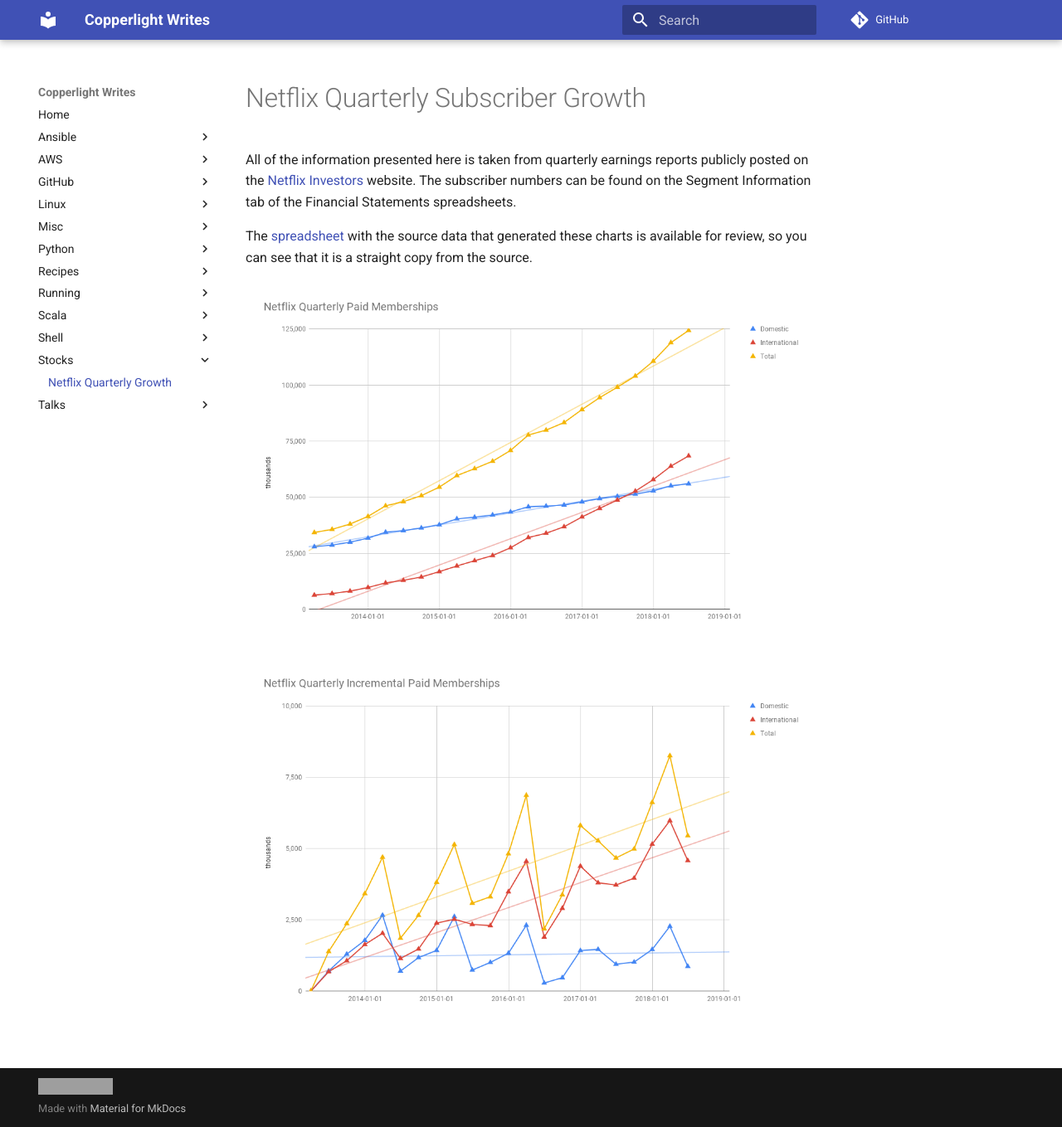
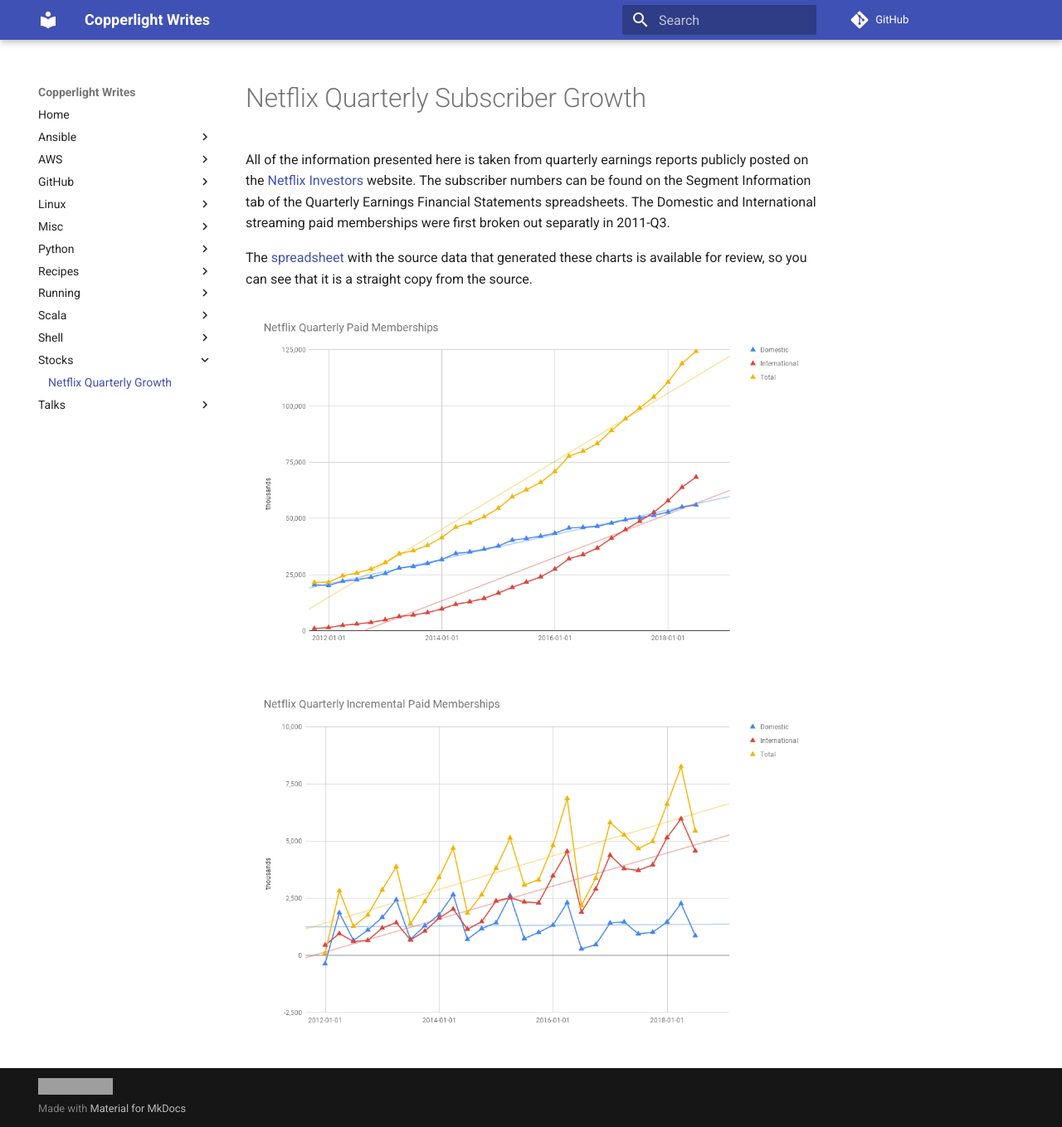
Before and after one commit to copperlight/copperlight.github.io, an MkDocs documentation site: the page built from docs/stocks/nflx-quarterly-subscriber-growth.md, in a window 1280 px wide and 1359 px high. Shown: the whole window at 83% size. Built offline with MkDocs 1.6.1 and Material for MkDocs 9.7.7, drawn with Linux system fonts in a browser that asks for light colours; some web fonts are replaced; comment, search, counter and statistics services are not loaded; grey boxes are pictures that could not be loaded.

Commit message:
add data back to 2011-Q3

```diff
--- a/docs/stocks/nflx-quarterly-subscriber-growth.md
+++ b/docs/stocks/nflx-quarterly-subscriber-growth.md
@@ -2,12 +2,13 @@
 
 All of the information presented here is taken from quarterly earnings reports publicly posted on
 the [Netflix Investors] website. The subscriber numbers can be found on the Segment Information
-tab of the Financial Statements spreadsheets.
+tab of the Quarterly Earnings Financial Statements spreadsheets. The Domestic and International
+streaming paid memberships were first broken out separatly in 2011-Q3.
 
 The [spreadsheet] with the source data that generated these charts is available for review, so you
 can see that it is a straight copy from the source.
 
-[Netflix Investors]: https://ir.netflix.com/ir-overview/profile/default.aspx
+[Netflix Investors]: https://www.netflixinvestor.com/financials/quarterly-earnings/default.aspx
 [spreadsheet]: https://docs.google.com/spreadsheets/d/14kGRCkKrZktf34WmGrcAJb8TqbeCGPrK6o48oTfzezM/edit?usp=sharing
 
 <img
```
Also changed, not shown: docs/images/nflx-incremental-memberships.png, docs/images/nflx-memberships.png.
